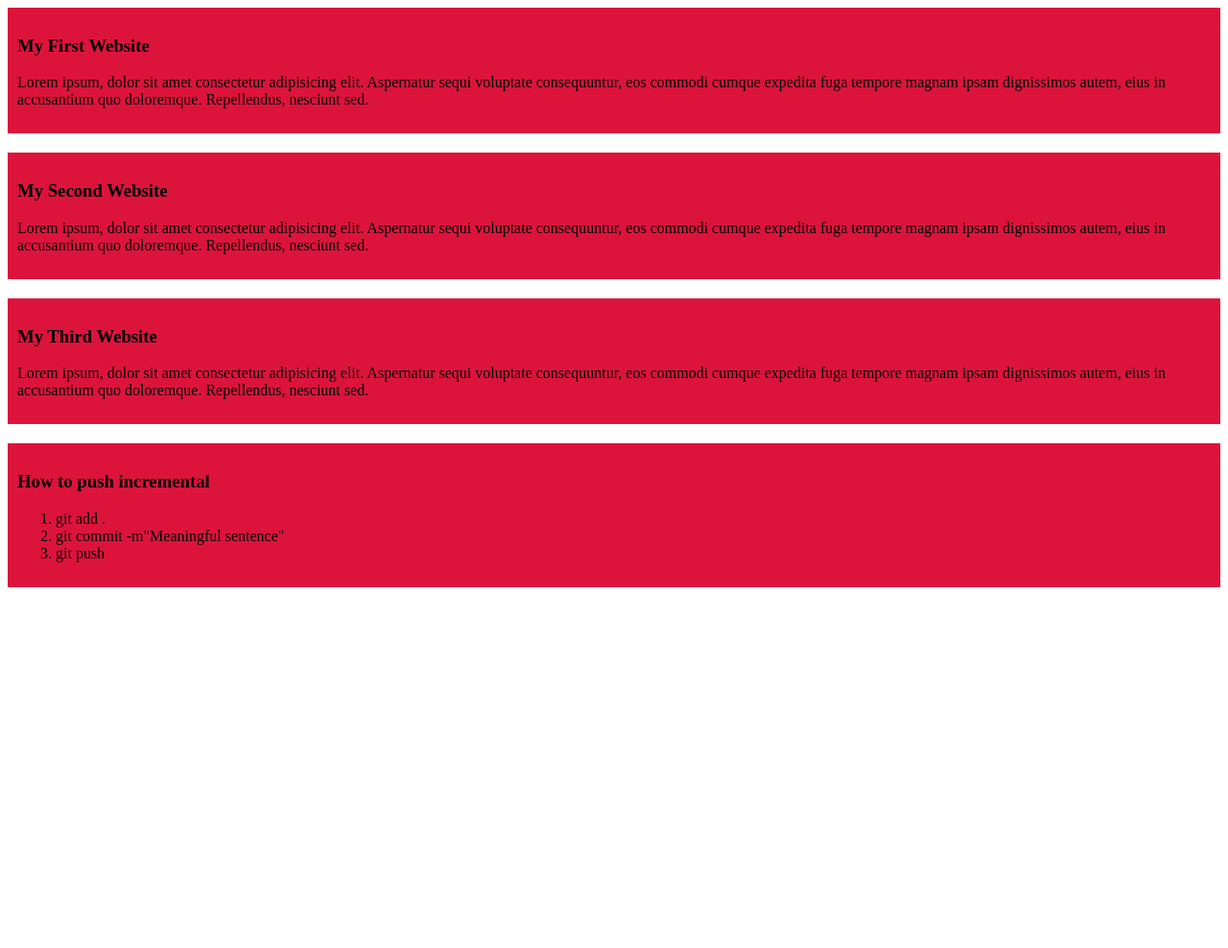
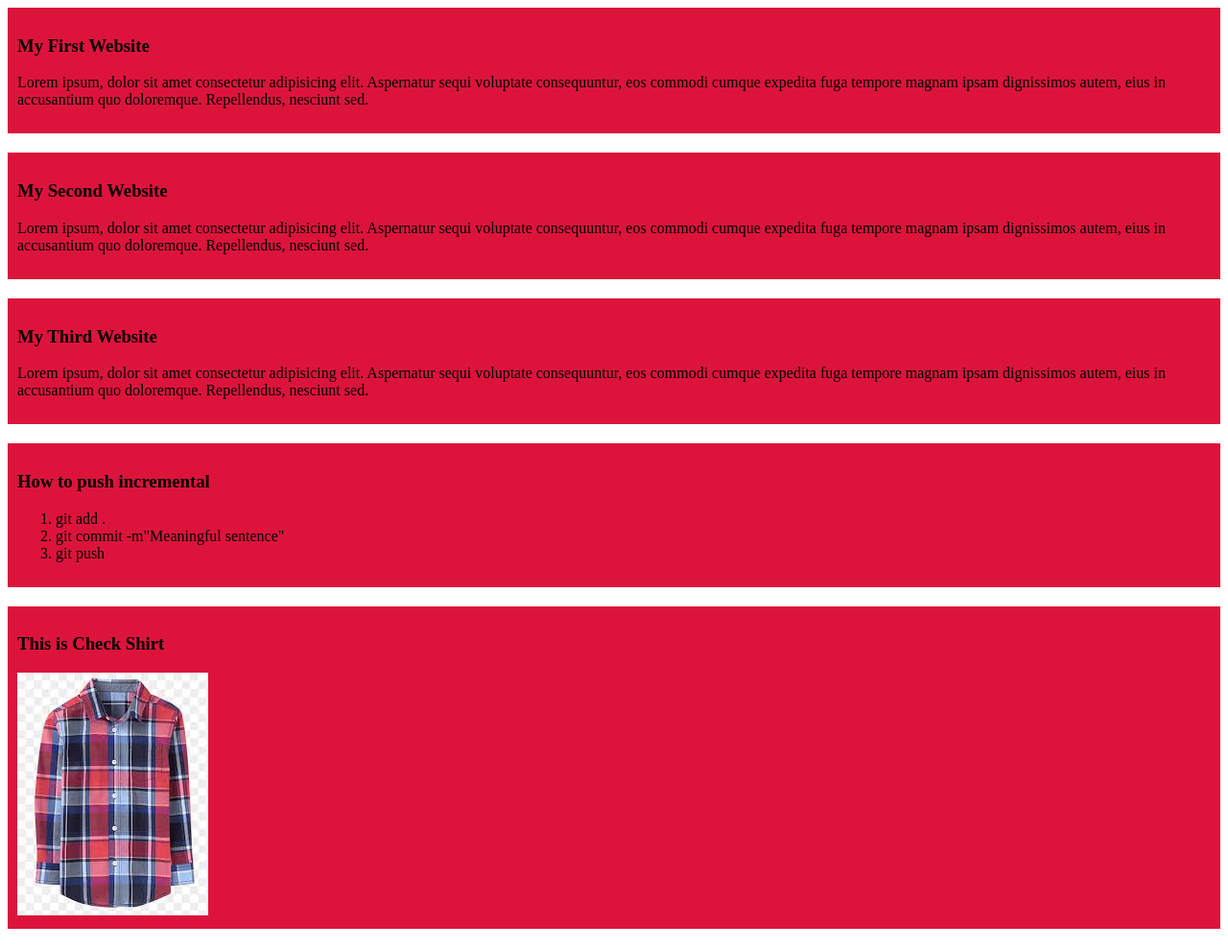
Before and after one commit to ShifaulHasan/my-first-github-repo, a plain HTML site: page index.html in a window 1280 px wide. Shown: the whole page at 96% size. Before the commit the page ends 800 px from the top, so only its background shows below. Drawn offline with Linux system fonts and the light colour scheme.

Commit message:
Check shirt product added

```diff
--- a/index.html
+++ b/index.html
@@ -34,4 +34,8 @@
                 <li>git push</li>
             </ol>
         </div>
+        <div>
+            <h3>This is Check Shirt</h3>
+            <img src="checkshirt/shirt.jpeg" alt="Available soon">
+        </div>
 </html>
```
Also changed, not shown: checkshirt/shirt.jpeg (added).
